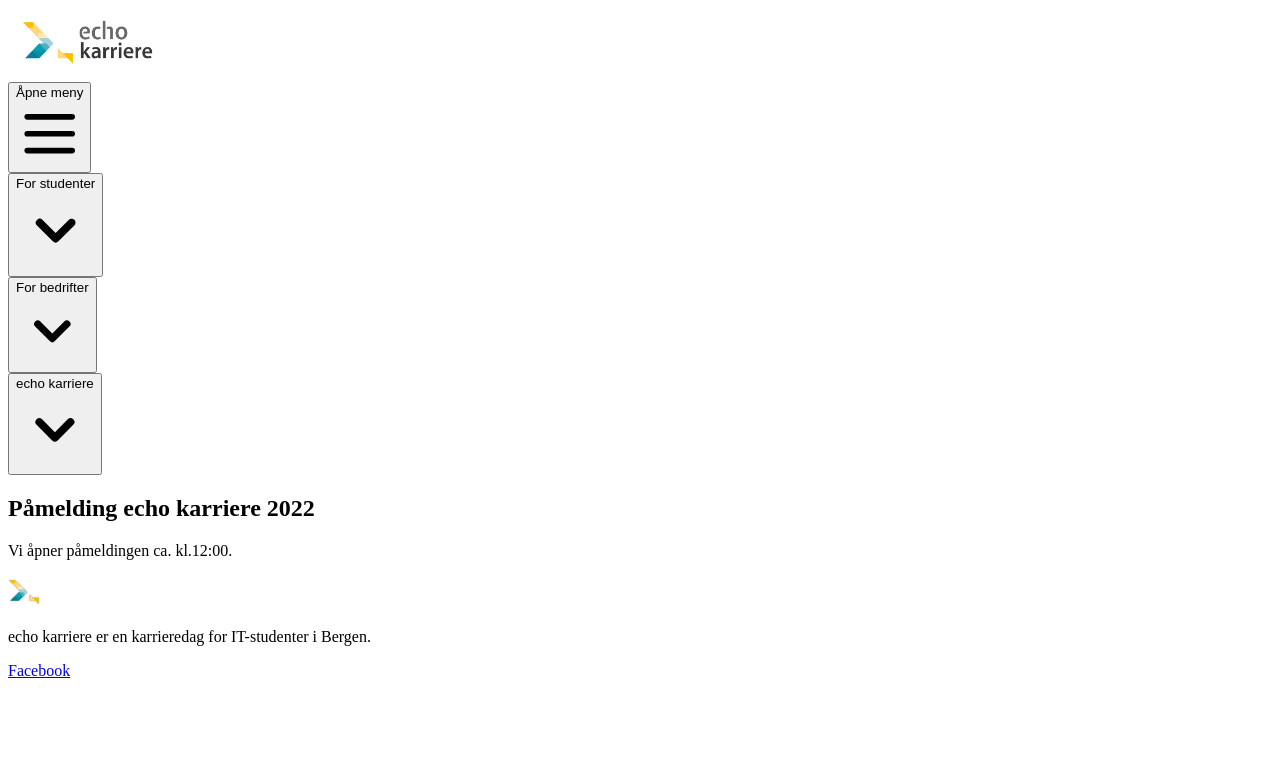
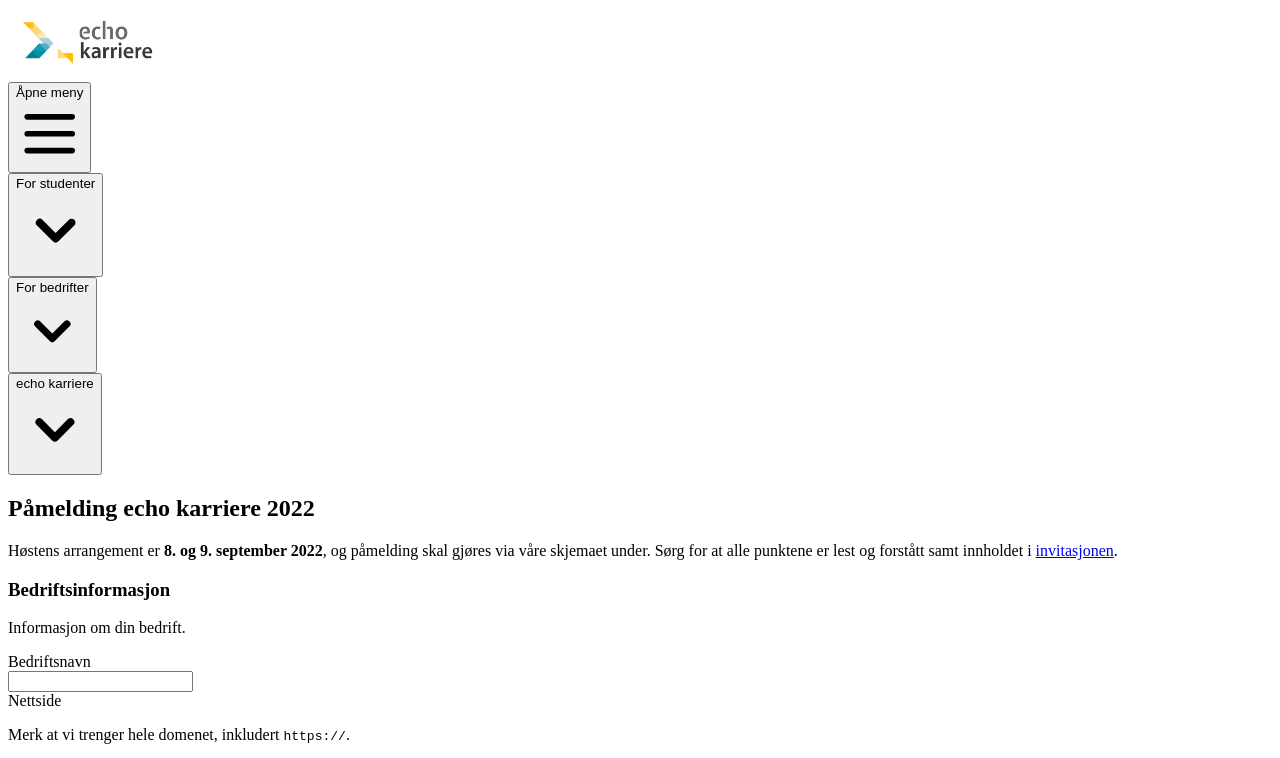
Before and after one commit to echo-karriere/web, a Next.js app: page /for-bedrifter/pamelding in a window 1280 px wide. Shown: the top 758 px of the page. Built offline with nearby package versions, Linux system fonts and the light colour scheme; a web font is replaced by a local one.

Commit message:
Ready to recieve registrations from tomorrow

```diff
--- a/pages/for-bedrifter/pamelding.tsx
+++ b/pages/for-bedrifter/pamelding.tsx
@@ -1,17 +1,10 @@
-import { Container, Layout } from "@/components";
+import { Container, Layout, RegistrationForm } from "@/components";
 
 export default function Index(): JSX.Element {
   return (
-    <Layout title="Påmelding 2022" description="Påmelding for echo karriere 2022">
+    <Layout title="Påmelding 2022" description="Påmeldingen for echo karriere 2022 er nå åpen.">
       <Container>
-        <div className="bg-white py-16 px-4 overflow-hidden sm:px-6 lg:px-8 lg:py-24">
-          <div className="relative max-w-xl mx-auto">
-            <div>
-              <h2 className="text-center text-3xl font-bold text-gray-900 sm:text-4xl">Påmelding echo karriere 2022</h2>
-              <p className="mt-4 text-lg leading-6 text-gray-500">Vi åpner påmeldingen ca. kl.12:00.</p>
-            </div>
-          </div>
-        </div>
+        <RegistrationForm />
       </Container>
     </Layout>
   );
```
